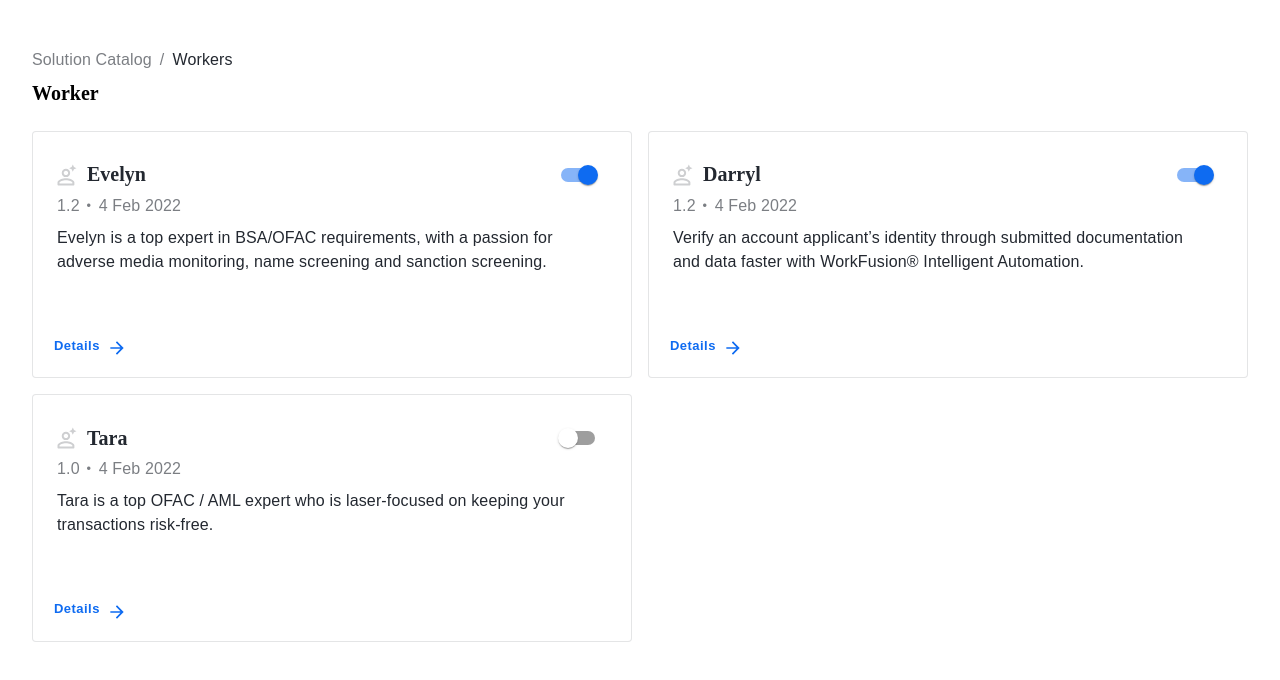
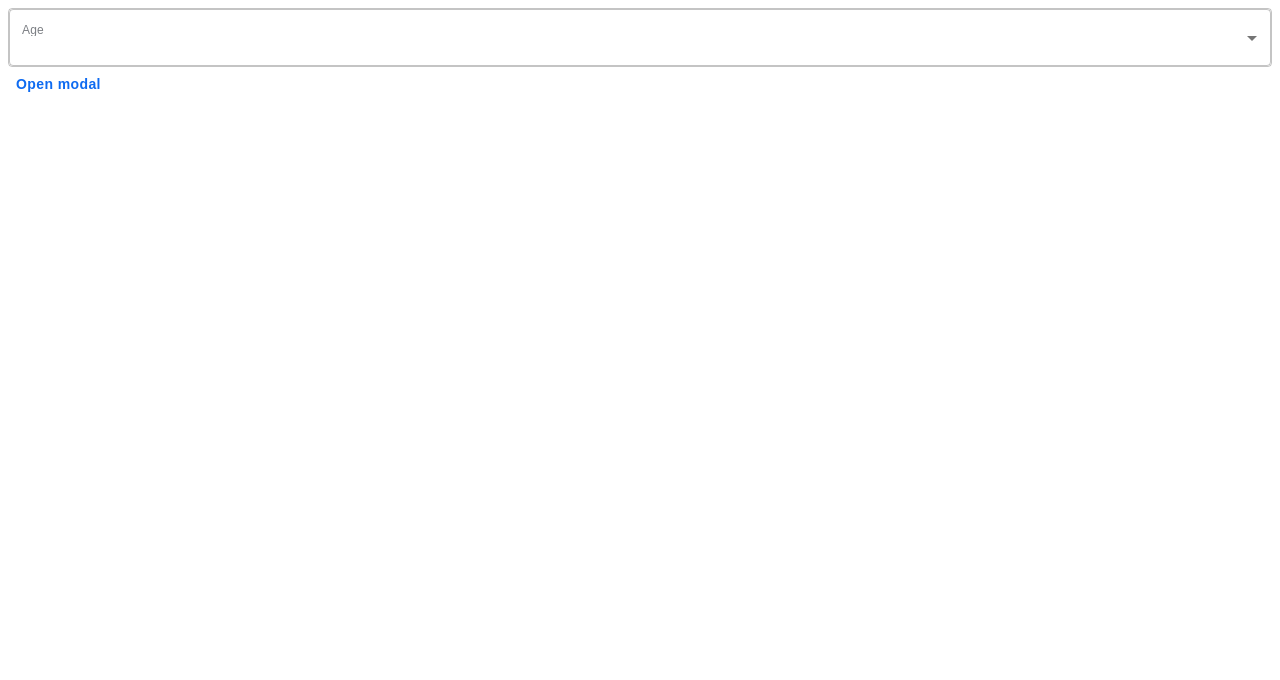
Before and after one commit to anshuman1490/react-ts-mui, a React (Create React App) app: page / in a window 1280 px wide. Shown: the top 680 px of the page. Built offline with nearby package versions, Linux system fonts and the light colour scheme.

Commit message:
2 files modified, 2 added

```diff
--- a/App.tsx
+++ b/App.tsx
@@ -2,6 +2,8 @@
 import './style.css';
 import { createTheme, ThemeOptions, ThemeProvider } from '@mui/material/styles';
 import BasicCard from './BasicCard';
+import Select from './Select';
+import Modal from './Modal';
 const themeOptions: ThemeOptions = {
   palette: {
     primary: {
@@ -202,8 +204,8 @@
           border: '1px solid rgba(0, 0, 0, 0.23)',
         },
         root: {
-          textTransform: "none"
-        }
+          textTransform: 'none',
+        },
       },
     },
     MuiAvatar: {
@@ -290,13 +292,13 @@
         },
       },
     },
-    MuiBackdrop: {
-      styleOverrides: {
-        root: {
-          backgroundColor: 'rgba(0, 0, 0, 0.5)',
-        },
-      },
-    },
+    // MuiBackdrop: {
+    //   styleOverrides: {
+    //     root: {
+    //       backgroundColor: 'rgba(0, 0, 0, 0.5)',
+    //     },
+    //   },
+    // },
     MuiRating: {
       styleOverrides: {
         root: {
@@ -324,7 +326,8 @@
 export default function App() {
   return (
     <ThemeProvider theme={wfTheme}>
-      <BasicCard />
+      <Select />
+      <Modal />
     </ThemeProvider>
   );
 }
--- a/BasicCard.tsx
+++ b/BasicCard.tsx
@@ -103,6 +103,9 @@
           >
             {desc}
           </Typography>
+          <Button variant="contained" size="large">
+            custom
+          </Button>
         </Box>
       </Box>
     </CardContent>
--- /dev/null
+++ b/Modal.tsx
@@ -0,0 +1,44 @@
+import * as React from 'react';
+import Box from '@mui/material/Box';
+import Button from '@mui/material/Button';
+import Typography from '@mui/material/Typography';
+import Modal from '@mui/material/Modal';
+
+const style = {
+  position: 'absolute' as 'absolute',
+  top: '50%',
+  left: '50%',
+  transform: 'translate(-50%, -50%)',
+  width: 400,
+  bgcolor: 'background.paper',
+  border: '2px solid #000',
+  boxShadow: 24,
+  p: 4,
+};
+
+export default function BasicModal() {
+  const [open, setOpen] = React.useState(false);
+  const handleOpen = () => setOpen(true);
+  const handleClose = () => setOpen(false);
+
+  return (
+    <div>
+      <Button onClick={handleOpen}>Open modal</Button>
+      <Modal
+        open={open}
+        onClose={handleClose}
+        aria-labelledby="modal-modal-title"
+        aria-describedby="modal-modal-description"
+      >
+        <Box sx={style}>
+          <Typography id="modal-modal-title" variant="h6" component="h2">
+            Text in a modal
+          </Typography>
+          <Typography id="modal-modal-description" sx={{ mt: 2 }}>
+            Duis mollis, est non commodo luctus, nisi erat porttitor ligula.
+          </Typography>
+        </Box>
+      </Modal>
+    </div>
+  );
+}
--- /dev/null
+++ b/Select.tsx
@@ -0,0 +1,33 @@
+import * as React from 'react';
+import Box from '@mui/material/Box';
+import InputLabel from '@mui/material/InputLabel';
+import MenuItem from '@mui/material/MenuItem';
+import FormControl from '@mui/material/FormControl';
+import Select, { SelectChangeEvent } from '@mui/material/Select';
+
+export default function BasicSelect() {
+  const [age, setAge] = React.useState('');
+
+  const handleChange = (event: SelectChangeEvent) => {
+    setAge(event.target.value as string);
+  };
+
+  return (
+    <Box sx={{ minWidth: 120 }}>
+      <FormControl fullWidth>
+        <InputLabel id="demo-simple-select-label">Age</InputLabel>
+        <Select
+          labelId="demo-simple-select-label"
+          id="demo-simple-select"
+          value={age}
+          label="Age"
+          onChange={handleChange}
+        >
+          <MenuItem value={10}>Ten</MenuItem>
+          <MenuItem value={20}>Twenty</MenuItem>
+          <MenuItem value={30}>Thirty</MenuItem>
+        </Select>
+      </FormControl>
+    </Box>
+  );
+}
```
